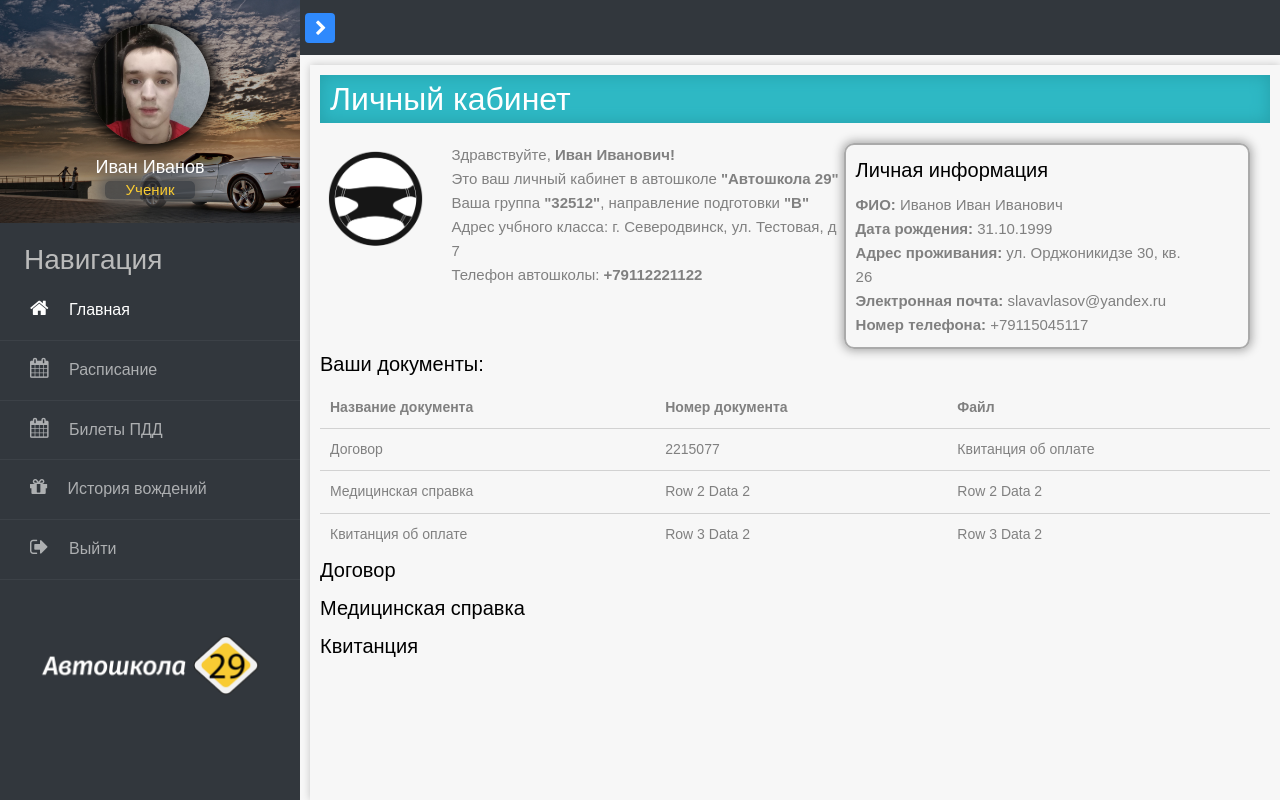
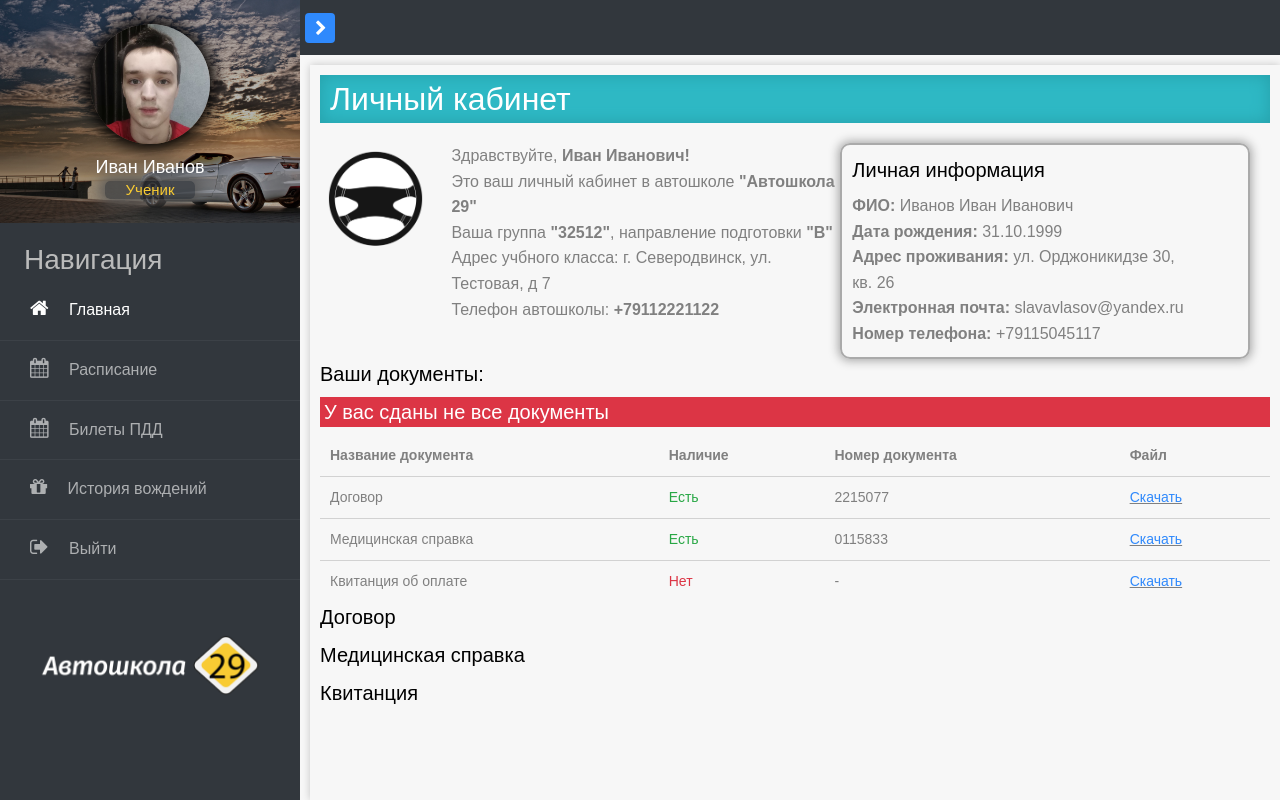
Before and after one commit to BarryWin/driving, a Django app: template main/templates/main/index.html in a window 1280 px wide. Run offline with Django 3.2, Linux system fonts and the light colour scheme; the template is opened without the code that fills it, so the values that code supplies are empty; some libraries are stand-ins or nearby versions.

Commit message:
docs-alert

```diff
--- a/main/static/main/css/main.css
+++ b/main/static/main/css/main.css
@@ -62,7 +62,7 @@ h6.role-title {
 
 .greetings-text {
     margin: 0;
-    font-size: 15px;
+    font-size: 16px;
     line-height: 1.6em;
 }
 
--- a/main/templates/main/index.html
+++ b/main/templates/main/index.html
@@ -28,27 +28,33 @@
     </div>
     <div class="personal-docs">
         <h5>Ваши документы:</h5>
+        <h5 class="bg-danger text-white pl-1">У вас сданы не все документы</h5>
         <table id="documents" class="display">
             <tbody>
             <tr>
                 <th>Название документа</th>
+                <th>Наличие</th>
                 <th>Номер документа</th>
                 <th>Файл</th>
             </tr>
             <tr>
                 <td>Договор</td>
+                <td class="text-success">Есть</td>
                 <td>2215077</td>
-                <td>Квитанция об оплате</td>
+                <td><u><a href="">Скачать</a></u></td>
             </tr>
             <tr>
+            <tr>
                 <td>Медицинская справка</td>
-                <td>Row 2 Data 2</td>
-                <td>Row 2 Data 2</td>
+                <td class="text-success">Есть</td>
+                <td>0115833</td>
+                <td><u><a href="">Скачать</a></u></td>
             </tr>
             <tr>
                 <td>Квитанция об оплате</td>
-                <td>Row 3 Data 2</td>
-                <td>Row 3 Data 2</td>
+                <td class="text-danger">Нет</td>
+                <td>-</td>
+                <td><u><a href="">Скачать</a></u></td>
             </tr>
             </tbody>
         </table>
```
